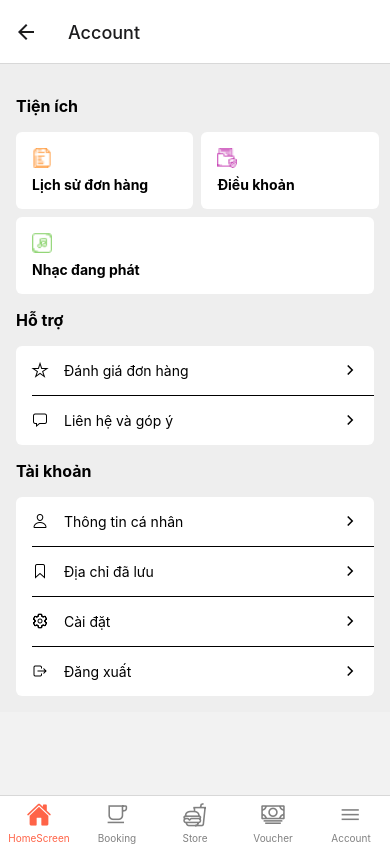
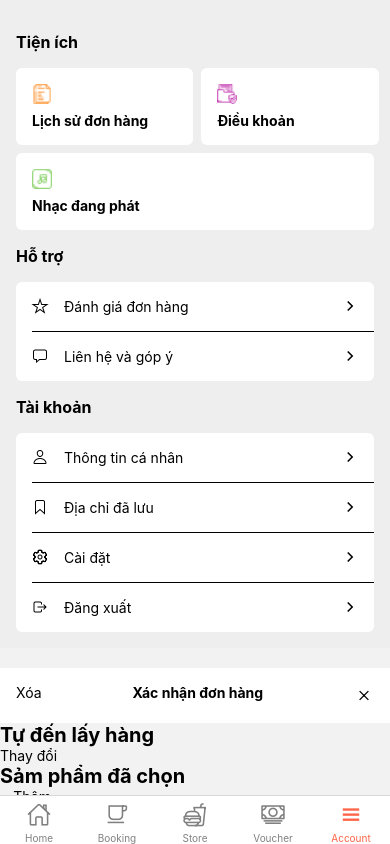
Before and after one commit to ninhtao102/RNCoffeeHouse, a React Native app: screen /Account in a window 390 px wide. Built offline with nearby package versions, Linux system fonts and the light colour scheme.

Commit message:
change UI

```diff
--- a/App.js
+++ b/App.js
@@ -23,14 +23,14 @@ export default function App() {
   function HomeStackScreen() {
     return (
       <HomeStack.Navigator>
-        <HomeStack.Screen name="Home" component={Home} headerShown={false} />
-        <HomeStack.Screen name="Booking" component={Booking} />
-        <HomeStack.Screen name="StoreLocation" component={StoreLocation} />
-        <HomeStack.Screen name="Voucher" component={Voucher} />
-        <HomeStack.Screen name="ProductDetail" component={ProductDetail} />
-        <HomeStack.Screen name="StoreLocationDetails" component={StoreLocationDetails} />
-        <HomeStack.Screen name="Account" component={Account} />
-        <HomeStack.Screen name="Login" component={Login} />
+        <HomeStack.Screen name="HomeScreen" component={Home} options={{headerShown: false}} />
+        {/* <HomeStack.Screen name="Booking" component={Booking} options={{headerShown: false}} />
+        <HomeStack.Screen name="StoreLocation" component={StoreLocation} options={{headerShown: false}} />
+        <HomeStack.Screen name="Voucher" component={Voucher} /> */}
+        <HomeStack.Screen name="ProductDetail" component={ProductDetail} options={{headerShown: false}} />
+        <HomeStack.Screen name="StoreLocationDetails" component={StoreLocationDetails} options={{headerShown: false}} />
+        {/* <HomeStack.Screen name="Account" component={Account} /> */}
+        <HomeStack.Screen name="Login" component={Login} options={{headerShown: false}} />
       </HomeStack.Navigator>
     );
   }
@@ -43,7 +43,7 @@ export default function App() {
         tabBarIcon: ({ focused, color, size }) => {
           let iconName;
 
-          if (route.name === 'HomeScreen') {
+          if (route.name === 'Home') {
             iconName = focused ? 'home' : 'home-outline';
           } else if (route.name === 'Booking') {
             iconName = focused ? 'cafe' : 'cafe-outline';
@@ -63,7 +63,7 @@ export default function App() {
         headerShown: false,
       })}
       >
-        <Tab.Screen name="HomeScreen" component={HomeStackScreen} />
+        <Tab.Screen name="Home" component={HomeStackScreen} />
         <Tab.Screen name="Booking" component={Booking} />
         <Tab.Screen name="Store" component={StoreLocation} />
         <Tab.Screen name="Voucher" component={Voucher} />
@@ -72,4 +72,5 @@ export default function App() {
       </Tab.Navigator>
     </NavigationContainer>
   )
+
 }
--- a/package.json
+++ b/package.json
@@ -18,12 +18,14 @@
     "axios": "^0.24.0",
     "react": "17.0.2",
     "react-native": "0.66.0",
+    "react-native-axios": "^0.17.1",
     "react-native-parallax-scroll-view": "^0.21.3",
     "react-native-safe-area-context": "^3.3.2",
     "react-native-screens": "^3.8.0",
-    "react-native-swiper": "^1.6.0",
+    "react-native-swiper": "^1.6.0-rc.3",
     "react-native-swiper-flatlist": "^3.0.15",
-    "react-native-vector-icons": "^8.1.0"
+    "react-native-vector-icons": "^8.1.0",
+    "react-redux": "^7.2.6"
   },
   "devDependencies": {
     "@babel/core": "^7.12.9",
--- a/src/screens/Account.js
+++ b/src/screens/Account.js
@@ -3,6 +3,7 @@ import { Image, View, Text, TouchableOpacity, SafeAreaView, ScrollView } from 'r
 
 import styles from '../styles/AccountStyles'
 import Ionicons from 'react-native-vector-icons/Ionicons'
+import Cart from './Cart'
 
 export default function Account({navigation}) {
 
@@ -10,6 +11,7 @@ export default function Account({navigation}) {
 
     return (
         <SafeAreaView>
+            <ScrollView>
             <View style={styles.container}>
                 <Text style={styles.title}>Tiện ích</Text>
                 <View>
@@ -95,7 +97,11 @@ export default function Account({navigation}) {
 
                 </View>
 
+
             </View>
+                <Cart/>
+
+                </ScrollView>
         </SafeAreaView>
     )
 }
--- a/src/screens/Booking.js
+++ b/src/screens/Booking.js
@@ -1,4 +1,4 @@
-import React, {useEffect} from 'react'
+import React, {useEffect, useState} from 'react'
 import { FlatList, Image, View, Text, TextInput, TouchableOpacity, SafeAreaView, ScrollView } from 'react-native'
 import styles from '../styles/BookingStyles'
 import axios from 'axios'
@@ -65,23 +65,32 @@ const productsList = [
 
 export default function Booking({navigation}) {
 
-    console.tron.log('aaaaaaa')
+    const [data, useData] = useState([]);
+    const [isLoading, useIsLoading] = useState(true);
 
     useEffect(() => {
-        const getProductList = async () => {
-            console.tron.log('aaaaaaa')
-            console.log('douma')
-            try {
-                const response = await axios.get('https://reactnative.dev/movies.json');
-                console.tron.log('data',response);
-            } catch (error) {
-                console.error(error);
-            }
-        }
+        axios.post('https://api.thecoffeehouse.com/api/v5/menu')
+          .then(({ data }) => {
+            console.log("data", data.menu)
+            useData(data.menu)
+          })
+          .catch((error) => console.error(error))
+          .finally(() => useIsLoading(false));
+      }, []);
 
-        getProductList()
+    // useEffect(() => {
+    //     const getProductList = async () => {
+    //         try {
+    //             const response = await axios.post('https://api.thecoffeehouse.com/api/v5/menu');
+    //             console.tron.log('data',response);
+    //         } catch (error) {
+    //             console.error(error);
+    //         }
+    //     }
 
-    }, [])
+    //     getProductList()
+
+    // }, [])
 
     const viewDetails = () => navigation.navigate('ProductDetail')
 
@@ -141,7 +150,7 @@ export default function Booking({navigation}) {
                 </View>
                 <Image
                 style={styles.productsImages}
-                source={{ uri: item?.photo }}
+                source={{ uri: item?.thumbnail }}
                 />
             </TouchableOpacity>
         </View>
@@ -152,7 +161,7 @@ export default function Booking({navigation}) {
             <View style={{backgroundColor: '#EEE'}}>
                 <FlatList
                     ListHeaderComponent={ListHeader}
-                    data={productsList}
+                    data={data}
                     renderItem={renderItem}
                     keyExtractor={item => item.id}
                     horizontal={false}
--- a/src/screens/Cart.js
+++ b/src/screens/Cart.js
@@ -1,20 +1,138 @@
 import React from 'react'
-import { Image,  View, Text, TouchableOpacity, SafeAreaView, ScrollView} from 'react-native'
+import { Image,  View, Text, TouchableOpacity, SafeAreaView, ScrollView, StyleSheet} from 'react-native'
+import Ionicons from 'react-native-vector-icons/Ionicons'
 
 export default function Cart() {
     return (
-        <SafeAreaView>
+        <SafeAreaView style={styles.container}>
             <ScrollView>
-                <View>
+                <View style={styles.header}>
                     <TouchableOpacity>
                         <Text>Xóa</Text>
                     </TouchableOpacity>
+                    <Text style={styles.title}>Xác nhận đơn hàng</Text>
+                    <TouchableOpacity>
+                        <Ionicons name="close-outline" size={20} color="#000" />
+                    </TouchableOpacity>
+                </View>
+
+                <View>
+                    <View>
+                        <Text style={styles.titleContent}>Tự đến lấy hàng</Text>
+                        <TouchableOpacity>
+                            <Text>Thay đổi</Text>
+                        </TouchableOpacity>
+                    </View>
+                </View>
+
+                <View>
+                    <View>
+                        <Text style={styles.titleContent}>Sảm phẩm đã chọn</Text>
+                        <TouchableOpacity>
+                            <Text>+ Thêm</Text>
+                        </TouchableOpacity>
+                    </View>
+                </View>
+
+                <View style={styles.content}>
+                    <Text style={styles.titleContent}>Tổng cộng</Text>
+                    <View>
+                        <View style={{ paddingVertical: 16, flexDirection: 'row', justifyContent: 'space-between'}}>
+                            <Text>Thành tiền</Text>
+                            <Text style={styles.price}>125.000đ</Text>
+                        </View>
+                        <View style={styles.line}></View>
+                        <View>
+                            <Ionicons name="chevron-forward-outline" size={20} color="#000" style={styles.rightArrow} />
+                            <Text style={styles.select}>Chọn khuyến mãi</Text>
+                        </View>
+                        <View style={styles.line}></View>
+                        <View style={{ paddingVertical: 16, flexDirection: 'row', justifyContent: 'space-between'}}>
+                            <Text>Số tiền thanh toán</Text>
+                            <Text style={styles.price}>125.000đ</Text>
+                        </View>
+                    </View>
+                </View>
+
+                <View style={styles.content}>
+                    <Text style={styles.titleContent}>Thanh toán</Text>
+                    <View>
+                        <Ionicons name="chevron-forward-outline" size={20} color="#000" style={styles.rightArrow} />
+                        <Text style={styles.select}>Chọn phương thức thanh toán</Text>
+                    </View>
+                </View>
+
+                <View style={styles.infoBooking}>
+                    <View>
+                        <Text style={styles.txtBooking}>Tự đến lấy • 3 sản phẩm</Text>
+                        <Text style={styles.totalPrice}>125.000đ</Text>
+                    </View>
 
                     <TouchableOpacity>
-                        <Ionicons name="close-outline" size={20} color="#000" />
+                        <Text style={styles.btnBooking}>đặt hàng</Text>
                     </TouchableOpacity>
                 </View>
             </ScrollView>
         </SafeAreaView>
     )
 }
+
+const styles = StyleSheet.create({
+    container: {
+        marginVertical: 20
+    },
+    content: {
+        marginTop: 16,
+        backgroundColor: '#FFF'
+    },
+    header: {
+        padding: 16,
+        backgroundColor: '#FFF',
+        flexDirection: 'row',
+        justifyContent: 'space-between'
+    },
+    title: {
+        color: '#000',
+        textAlign: 'center',
+        fontWeight: 'bold'
+    },
+    line: {
+        borderBottomWidth: 1,
+        borderBottomColor: '#CCC'
+    },
+    titleContent: {
+        color: '#000',
+        fontSize: 20,
+        fontWeight: 'bold'
+    },
+    select: {
+        color: '#0077b6',
+    },
+    rightArrow: {
+        top: 21,
+        alignSelf: 'flex-end',
+    },
+
+    infoBooking: {
+        padding: 24,
+        flexDirection: 'row',
+        justifyContent: 'space-between',
+        backgroundColor: '#FF7900',
+    },
+    txtBooking: {
+        color: '#FFF'
+    },
+    totalPrice: {
+        color: '#FFF',
+        fontWeight: 'bold'
+    },
+    btnBooking: {
+        padding: 8,
+        paddingHorizontal: 16,
+        backgroundColor: '#FFF',
+        color: '#FF7900',
+        textTransform: 'uppercase',
+        fontWeight: 'bold',
+        borderRadius: 24,
+    }
+})
--- a/src/screens/Login.js
+++ b/src/screens/Login.js
@@ -71,7 +71,7 @@ export default function Login({navigation}) {
 
 const styles = StyleSheet.create({
     content: {
-        marginTop: HEIGHT*0.17,
+        marginTop: HEIGHT*0.24,
         height: HEIGHT,
         backgroundColor: '#FFF',
         borderTopLeftRadius: 16,
--- a/src/styles/StoreLocationStyles.js
+++ b/src/styles/StoreLocationStyles.js
@@ -46,8 +46,8 @@ const styles = StyleSheet.create({
         padding: 16,
     },
     locationImages: {
-        width: 80,
-        height: 80,
+        width: WIDTH*0.2,
+        height: WIDTH*0.2,
         borderRadius: 8,
     },
     locationInfo: {
```
Also changed, not shown: src/screens/StoreLocation.js (+37 -6 lines), src/services/API.js (added, +8 -0 lines), src/appNavigation/routes.js (added), 1 other file (tests, documents, lock files or other folders).
